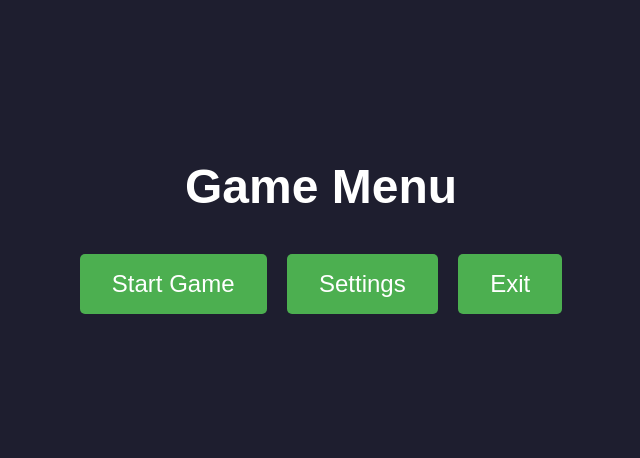
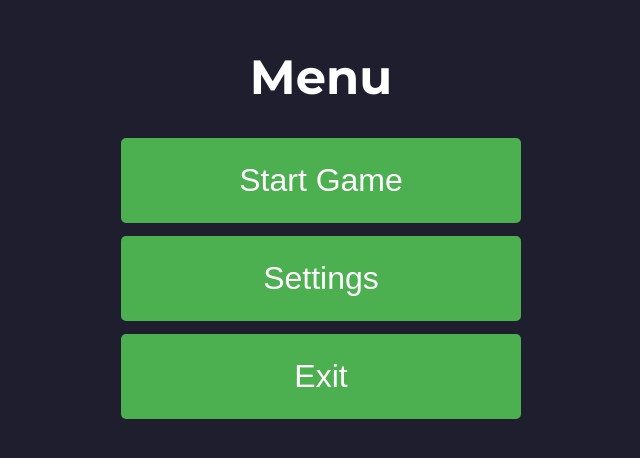
Before and after one commit to Eeshaq007/eeshaq.dev, a plain HTML site: page index.html in a window 1280 px wide. Shown: the part 176-634 px from the top of the page, without its empty margins (319-959 px from the left). Drawn offline with Linux system fonts and the light colour scheme.

Commit message:
Update index.html

```diff
--- a/index.html
+++ b/index.html
@@ -5,30 +5,37 @@
     <meta name="viewport" content="width=device-width, initial-scale=1.0">
     <title>Game Menu</title>
     <style>
+        /* Importing the Montserrat font from Google Fonts */
+        @import url('https://fonts.googleapis.com/css2?family=Montserrat:wght@400;700&display=swap');
+
         body {
             margin: 0;
-            font-family: Arial, sans-serif;
+            font-family: 'Montserrat', sans-serif; /* Apply Montserrat font */
             background-color: #1e1e2f;
             color: white;
             display: flex;
             justify-content: center;
             align-items: center;
             height: 100vh;
+            flex-direction: column;
         }
         .menu-container {
             text-align: center;
+            width: 100%;
         }
         .menu-title {
             font-size: 3rem;
             margin-bottom: 2rem;
         }
         .menu-button {
-            display: inline-block;
+            display: block;
             background-color: #4caf50;
             color: white;
-            padding: 1rem 2rem;
-            font-size: 1.5rem;
-            margin: 0.5rem;
+            padding: 1.5rem 0; /* Increased vertical padding */
+            font-size: 2rem; /* Increased font size */
+            margin: 0.8rem auto; /* Adjusted margin for better spacing */
+            width: 100%; /* Makes the buttons fill the width */
+            max-width: 400px; /* Prevents buttons from getting too wide */
             border: none;
             border-radius: 5px;
             cursor: pointer;
@@ -44,7 +51,7 @@
 </head>
 <body>
     <div class="menu-container">
-        <h1 class="menu-title">Game Menu</h1>
+        <h1 class="menu-title">Menu</h1>
         <button class="menu-button" onclick="startGame()">Start Game</button>
         <button class="menu-button" onclick="showSettings()">Settings</button>
         <button class="menu-button" onclick="exitGame()">Exit</button>
@@ -61,7 +68,7 @@
 
         function exitGame() {
             if (confirm('Are you sure you want to exit?')) {
-                alert('Exiting game. See you next time!');
+                window.close();
             }
         }
     </script>
```
